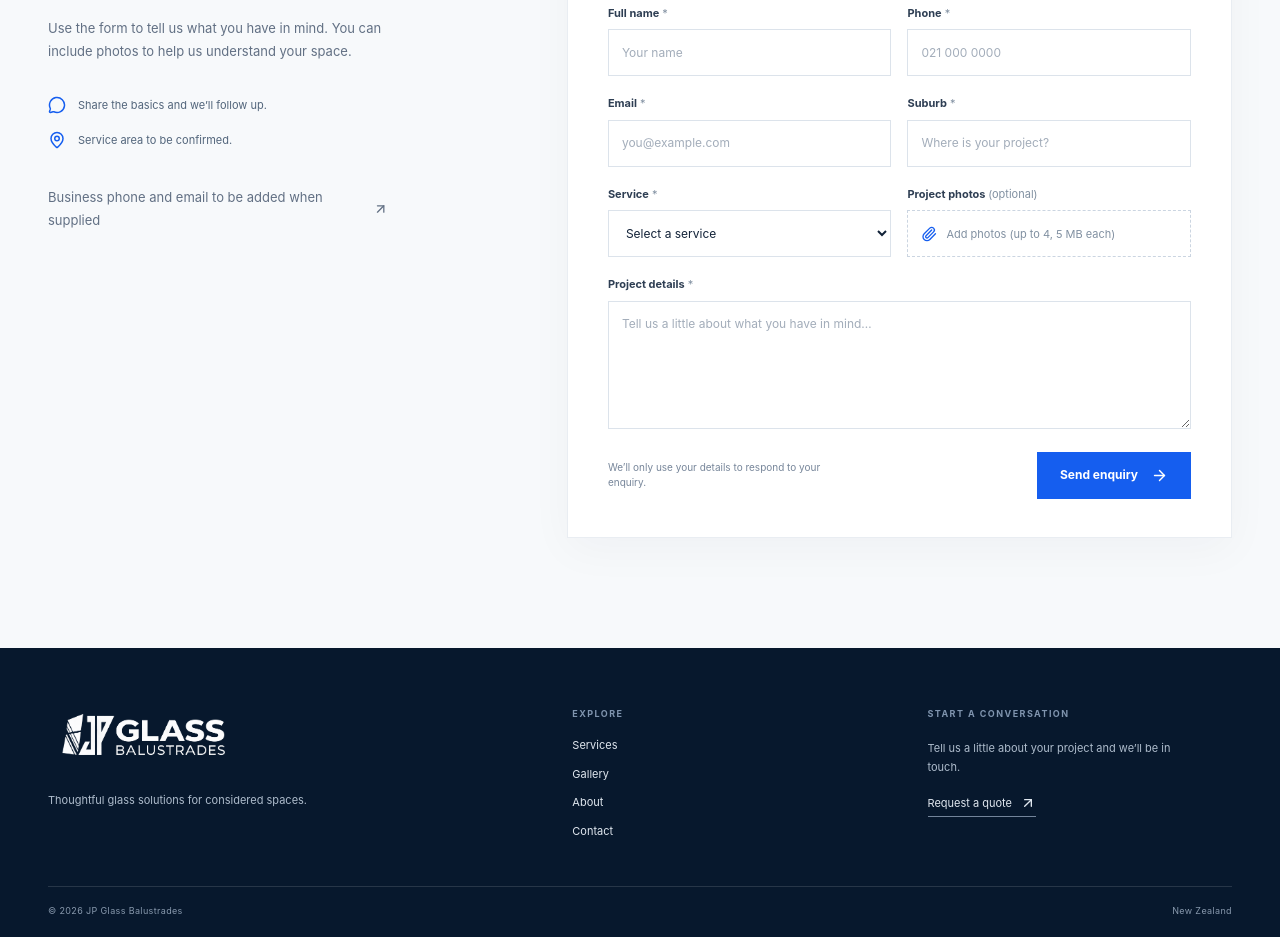
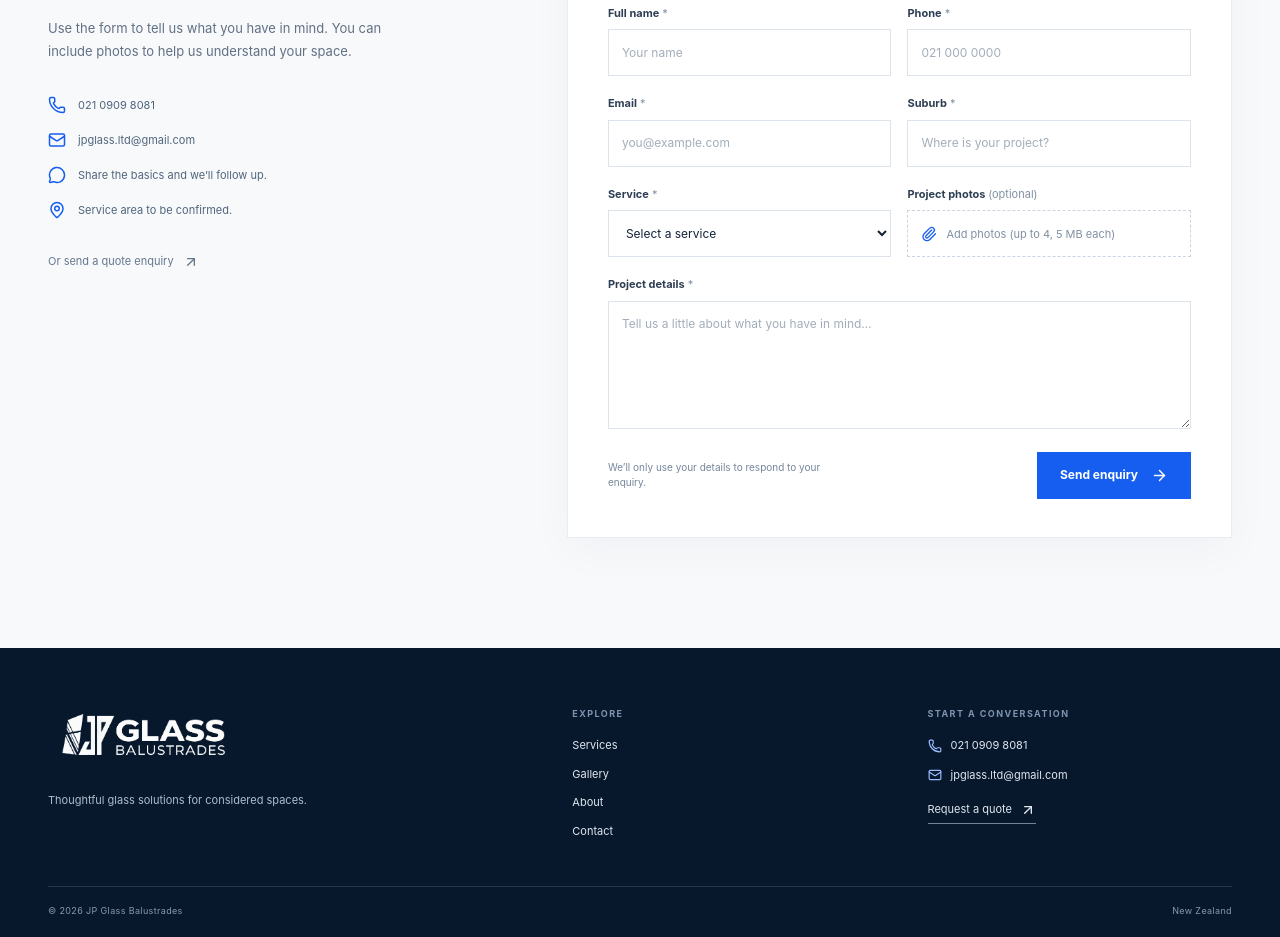
Before and after one commit to avocado0908/JPGlass, a Next.js app: page /contact in a window 1280 px wide. Shown: the part 720-1657 px from the top of the page. Built offline with nearby package versions, Linux system fonts and the light colour scheme.

Commit message:
Add business contact details

```diff
--- a/src/app/api/contact/route.ts
+++ b/src/app/api/contact/route.ts
@@ -1,5 +1,6 @@
 import { Resend } from "resend";
 import { z } from "zod";
+import { businessContact } from "@/data/business";
 
 const quoteSchema = z.object({
   name: z.string().trim().min(2).max(100),
@@ -22,7 +23,7 @@ export async function POST(request: Request) {
   }
 
   const apiKey = process.env.RESEND_API_KEY;
-  const recipient = process.env.QUOTE_TO_EMAIL;
+  const recipient = process.env.QUOTE_TO_EMAIL || businessContact.email;
   const sender = process.env.RESEND_FROM_EMAIL;
   if (!apiKey || !recipient || !sender) return Response.json({ error: "Quote enquiries are not available just yet. Please contact the business directly." }, { status: 503 });
 
--- a/src/app/contact/page.tsx
+++ b/src/app/contact/page.tsx
@@ -1,7 +1,8 @@
-import { ArrowUpRight, MapPin, MessageCircle } from "lucide-react";
+import { ArrowUpRight, Mail, MapPin, MessageCircle, Phone } from "lucide-react";
 import QuoteForm from "@/components/QuoteForm";
+import { businessContact } from "@/data/business";
 
 export const metadata = { title: "Contact | JP Glass Balustrades", description: "Tell us about your glass project and request a quote from JP Glass Balustrades." };
 export default function ContactPage() {
-  return <main id="main-content"><section className="contact-intro wrap"><p className="eyebrow">Let’s talk glass</p><h1>Tell us what<br/><span>you’re planning.</span></h1><p>Share a few details about your project and we’ll be in touch to discuss the next step.</p></section><section className="contact-section"><div className="wrap contact-layout"><aside className="contact-aside"><p className="eyebrow">Start here</p><h2>A good project starts with a conversation.</h2><p>Use the form to tell us what you have in mind. You can include photos to help us understand your space.</p><div className="contact-aside-detail"><MessageCircle size={18}/><span>Share the basics and we’ll follow up.</span></div><div className="contact-aside-detail"><MapPin size={18}/><span>Service area to be confirmed.</span></div><p className="contact-aside-link">Business phone and email to be added when supplied <ArrowUpRight size={16}/></p></aside><div className="form-card"><div className="form-card-heading"><p className="eyebrow">Quote enquiry</p><h2>Project details</h2><p>Fields marked with * are required.</p></div><QuoteForm/></div></div></section></main>;
+  return <main id="main-content"><section className="contact-intro wrap"><p className="eyebrow">Let’s talk glass</p><h1>Tell us what<br/><span>you’re planning.</span></h1><p>Share a few details about your project and we’ll be in touch to discuss the next step.</p></section><section className="contact-section"><div className="wrap contact-layout"><aside className="contact-aside"><p className="eyebrow">Start here</p><h2>A good project starts with a conversation.</h2><p>Use the form to tell us what you have in mind. You can include photos to help us understand your space.</p><a className="contact-aside-detail" href={businessContact.phoneHref}><Phone size={18}/><span>{businessContact.phoneDisplay}</span></a><a className="contact-aside-detail" href={`mailto:${businessContact.email}`}><Mail size={18}/><span>{businessContact.email}</span></a><div className="contact-aside-detail"><MessageCircle size={18}/><span>Share the basics and we’ll follow up.</span></div><div className="contact-aside-detail"><MapPin size={18}/><span>Service area to be confirmed.</span></div><a href="#quote-form" className="contact-aside-link">Or send a quote enquiry <ArrowUpRight size={16}/></a></aside><div className="form-card"><div className="form-card-heading"><p className="eyebrow">Quote enquiry</p><h2>Project details</h2><p>Fields marked with * are required.</p></div><QuoteForm/></div></div></section></main>;
 }
--- a/src/components/Footer.tsx
+++ b/src/components/Footer.tsx
@@ -1,11 +1,12 @@
 import Link from "next/link";
 import Image from "next/image";
-import { ArrowUpRight } from "lucide-react";
+import { ArrowUpRight, Mail, Phone } from "lucide-react";
+import { businessContact } from "@/data/business";
 
 export default function Footer() {
   return <footer className="site-footer"><div className="footer-main wrap">
     <div className="footer-brand"><Link href="/" className="brand brand-light" aria-label="JP Glass Balustrades home"><Image className="brand-logo" src="/images/jp-glass-logo.png" alt="JP Glass Balustrades" width={2172} height={724}/></Link><p>Thoughtful glass solutions for considered spaces.</p></div>
     <div><p className="footer-label">Explore</p><div className="footer-links"><Link href="/services">Services</Link><Link href="/gallery">Gallery</Link><Link href="/about">About</Link><Link href="/contact">Contact</Link></div></div>
-    <div className="footer-contact"><p className="footer-label">Start a conversation</p><p>Tell us a little about your project and we’ll be in touch.</p><Link className="footer-quote" href="/contact">Request a quote <ArrowUpRight size={16}/></Link></div>
+    <div className="footer-contact"><p className="footer-label">Start a conversation</p><a className="footer-detail" href={businessContact.phoneHref}><Phone size={14}/>{businessContact.phoneDisplay}</a><a className="footer-detail" href={`mailto:${businessContact.email}`}><Mail size={14}/>{businessContact.email}</a><Link className="footer-quote" href="/contact">Request a quote <ArrowUpRight size={16}/></Link></div>
   </div><div className="footer-bottom wrap"><span>© 2026 JP Glass Balustrades</span><span>New Zealand</span></div></footer>;
 }
--- a/src/components/QuoteForm.tsx
+++ b/src/components/QuoteForm.tsx
@@ -39,7 +39,7 @@ export default function QuoteForm() {
     }
   }
 
-  return <form className="quote-form" onSubmit={handleSubmit(submit)} noValidate>
+  return <form id="quote-form" className="quote-form" onSubmit={handleSubmit(submit)} noValidate>
     <div className="form-grid">
       <Field label="Full name" error={errors.name?.message}><input autoComplete="name" placeholder="Your name" {...register("name")}/></Field>
       <Field label="Phone" error={errors.phone?.message}><input type="tel" autoComplete="tel" placeholder="021 000 0000" {...register("phone")}/></Field>
--- /dev/null
+++ b/src/data/business.ts
@@ -0,0 +1,5 @@
+export const businessContact = {
+  phoneDisplay: "021 0909 8081",
+  phoneHref: "tel:+642109098081",
+  email: "jpglass.ltd@gmail.com",
+};
```
Also changed, not shown: src/app/globals.css.
